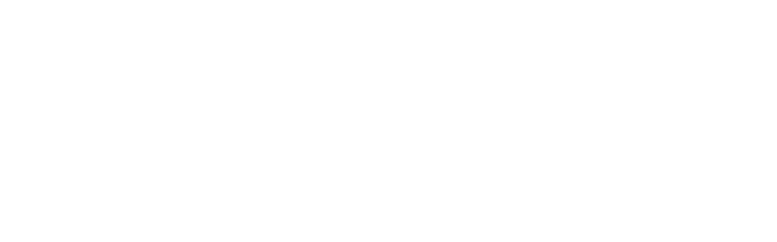
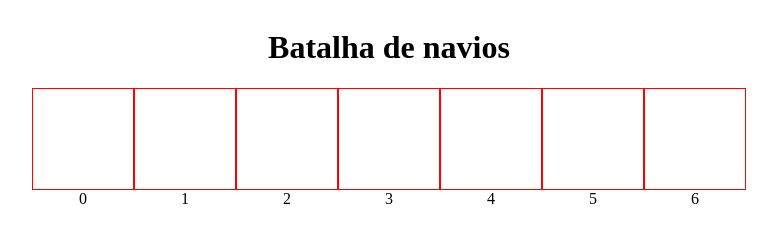
Before and after one commit to VDR-Crowley/Jogo_Batalha-de-navios, a plain HTML site: page index.html in a window 1280 px wide. Shown: the whole page, without its empty margins (251-1028 px from the left). Drawn offline with Linux system fonts and the light colour scheme.

Commit message:
Layout basico primeira versao

```diff
--- a/index.html
+++ b/index.html
@@ -1,5 +1,5 @@
 <!DOCTYPE html>
-<html lang="en">
+<html lang="pt-br">
 <head>
   <meta charset="UTF-8">
   <meta name="viewport" content="width=device-width, initial-scale=1.0">
@@ -10,6 +10,58 @@
 <body>
 
 
+  <div class="container">
+
+    <h1>Batalha de navios</h1>
+
+    <div class="navios--area">
+
+      <div class="navio--area">
+        <div class="quadrado"></div>
+        <div class="number">0</div>
+      </div>
+
+      <div class="navio--area">
+        <div class="quadrado"></div>
+        <div class="number">1</div>
+      </div>
+
+
+      <div class="navio--area">
+        <div class="quadrado"></div>
+        <div class="number">2</div>
+      </div>
+
+
+      <div class="navio--area">
+        <div class="quadrado"></div>
+        <div class="number">3</div>
+      </div>
+
+
+      <div class="navio--area">
+        <div class="quadrado"></div>
+        <div class="number">4</div>
+      </div>
+
+
+      <div class="navio--area">
+        <div class="quadrado"></div>
+        <div class="number">5</div>
+      </div>
+
+      <div class="navio--area">
+        <div class="quadrado"></div>
+        <div class="number">6</div>
+      </div>
+
+
+
+    </div>
+
+
+
+  </div>
 
 
   <script src="./code.js"></script>
--- a/style.css
+++ b/style.css
@@ -0,0 +1,17 @@
+.container {
+  display: flex;
+  flex-direction: column;
+  justify-content: center;
+  align-items: center;
+}
+.navios--area {
+  display: flex;
+}
+.quadrado {
+  width: 100px;
+  height: 100px;
+  border: 1px solid red;
+}
+.number {
+  text-align: center;
+}
```
